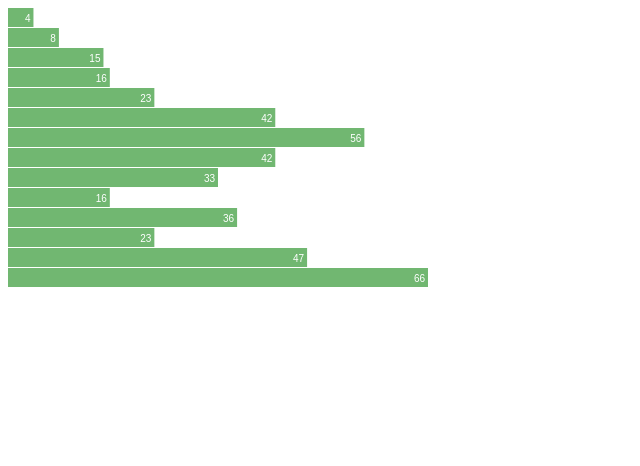
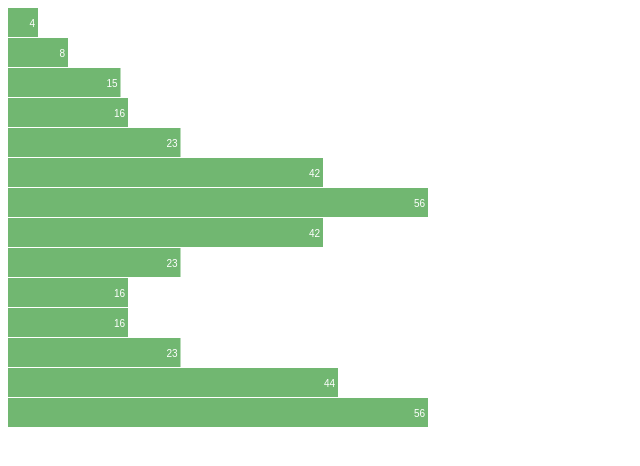
Before and after one commit to geoatlantic/geoatlantic.github.io, a plain HTML site: page index.html in a window 1280 px wide. Shown: the whole page, without its empty margins (0-640 px from the left). Drawn offline with nearby package versions, Linux system fonts and the light colour scheme.

Commit message:
Update index.html

```diff
--- a/index.html
+++ b/index.html
@@ -17,10 +17,10 @@
 <script src="http://d3js.org/d3.v3.min.js"></script>
 <script>
 
-var data = [4, 8, 15, 16, 23, 42, 56, 42, 33, 16, 36, 23, 47, 66];
+var data = [4, 8, 15, 16, 23, 42, 56, 42, 23, 16, 16, 23, 44, 56];
 
 var width = 420,
-    barHeight = 20;
+    barHeight = 30;
 
 var x = d3.scale.linear()
     .domain([0, d3.max(data)])
```
